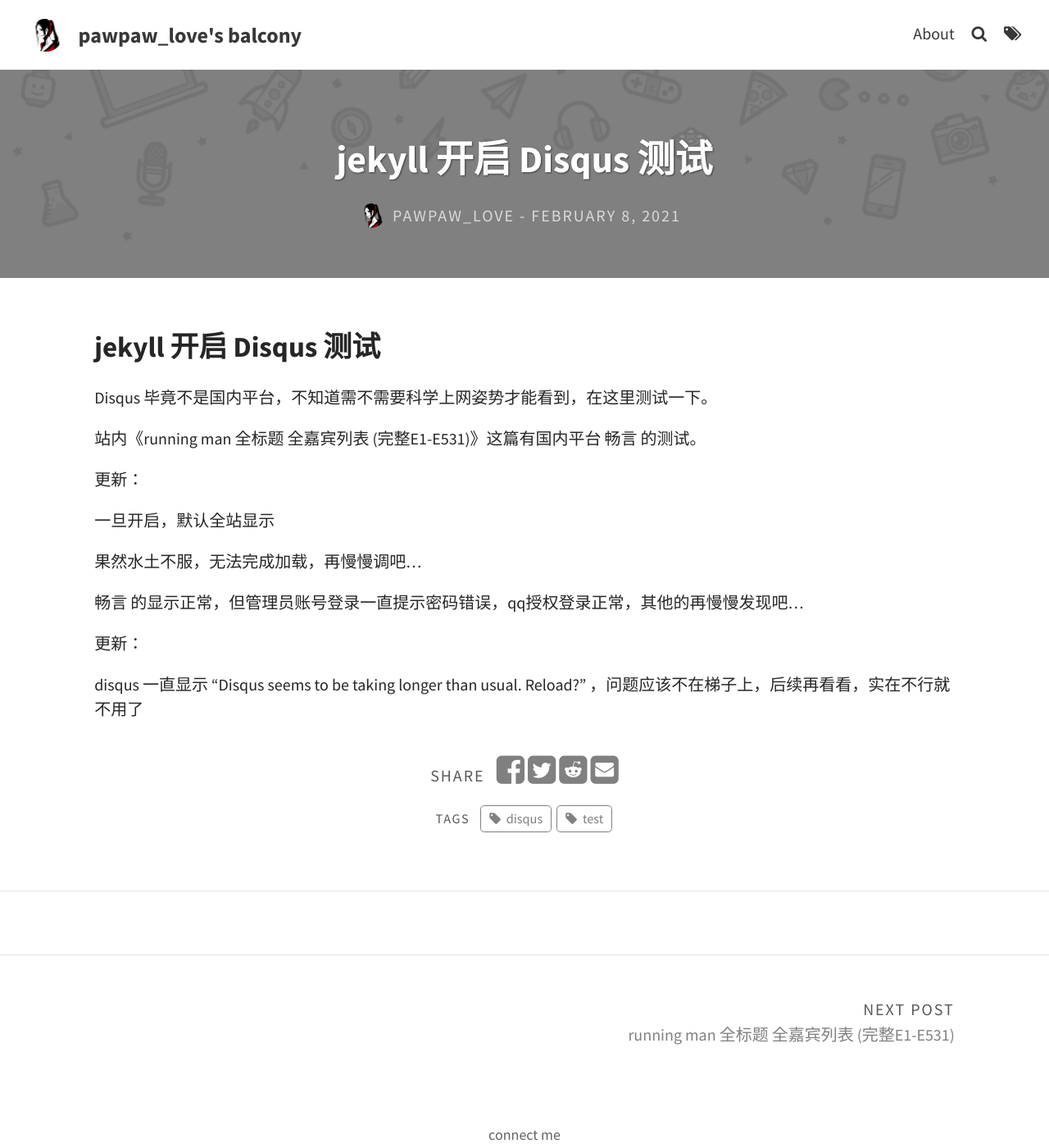
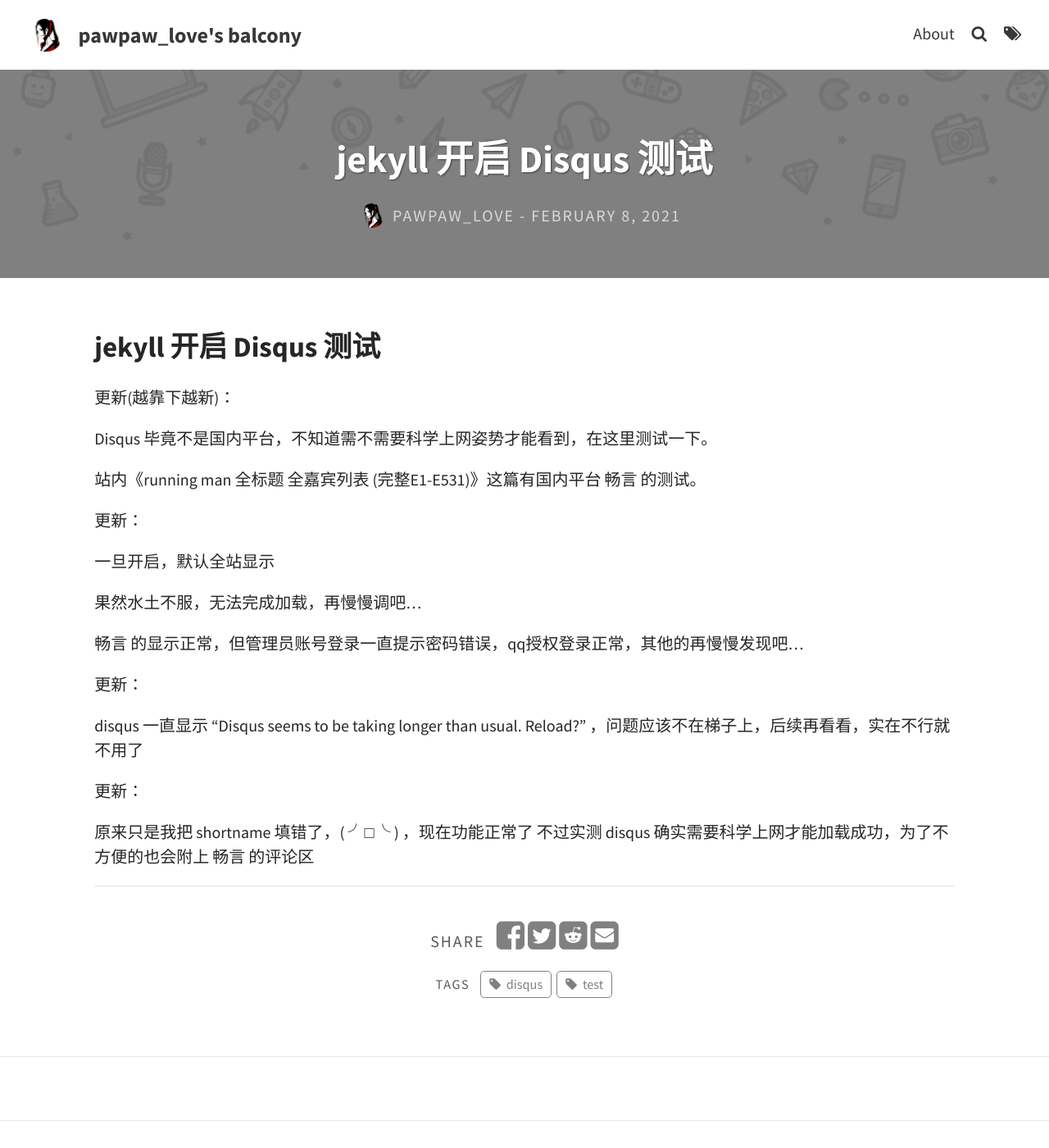
Before and after one commit to pawpaw-love/pawpaw-love.github.io, a Jekyll site: the page built from _posts/2021-02-08-Disqus-test.md, in a window 1280 px wide and 1400 px high. Shown: the whole window at 82% size. Built offline with Jekyll 4.4.1, drawn with Linux system fonts in a browser that asks for light colours; comment, search, counter and statistics services are not loaded.

```diff
--- a/_posts/2021-02-08-Disqus-test.md
+++ b/_posts/2021-02-08-Disqus-test.md
@@ -8,6 +8,8 @@ tags: [test, disqus]
 ---
 
 ## jekyll 开启 Disqus 测试
+
+更新(越靠下越新)：
 
 Disqus 毕竟不是国内平台，不知道需不需要科学上网姿势才能看到，在这里测试一下。
 
@@ -24,3 +26,19 @@ Disqus 毕竟不是国内平台，不知道需不需要科学上网姿势才能
 更新：
 
 disqus 一直显示 “Disqus seems to be taking longer than usual. Reload?” ，问题应该不在梯子上，后续再看看，实在不行就不用了
+
+更新：
+
+原来只是我把 shortname 填错了，( ╯□╰ )  ，现在功能正常了
+不过实测 disqus 确实需要科学上网才能加载成功，为了不方便的也会附上 畅言 的评论区
+
+-------------
+<!--PC版-->
+<div id="SOHUCS" ></div>
+<script charset="utf-8" type="text/javascript" src="https://cy-cdn.kuaizhan.com/upload/changyan.js" ></script>
+<script type="text/javascript">
+window.changyan.api.config({
+appid: 'cyviu4FC3',
+conf: 'prod_a7c0c87f5799c904e11f74c740e534a6'
+});
+</script>
```
Also changed, not shown: _posts/2021-02-07-running man 嘉宾列表.md (+0 -3 lines).
